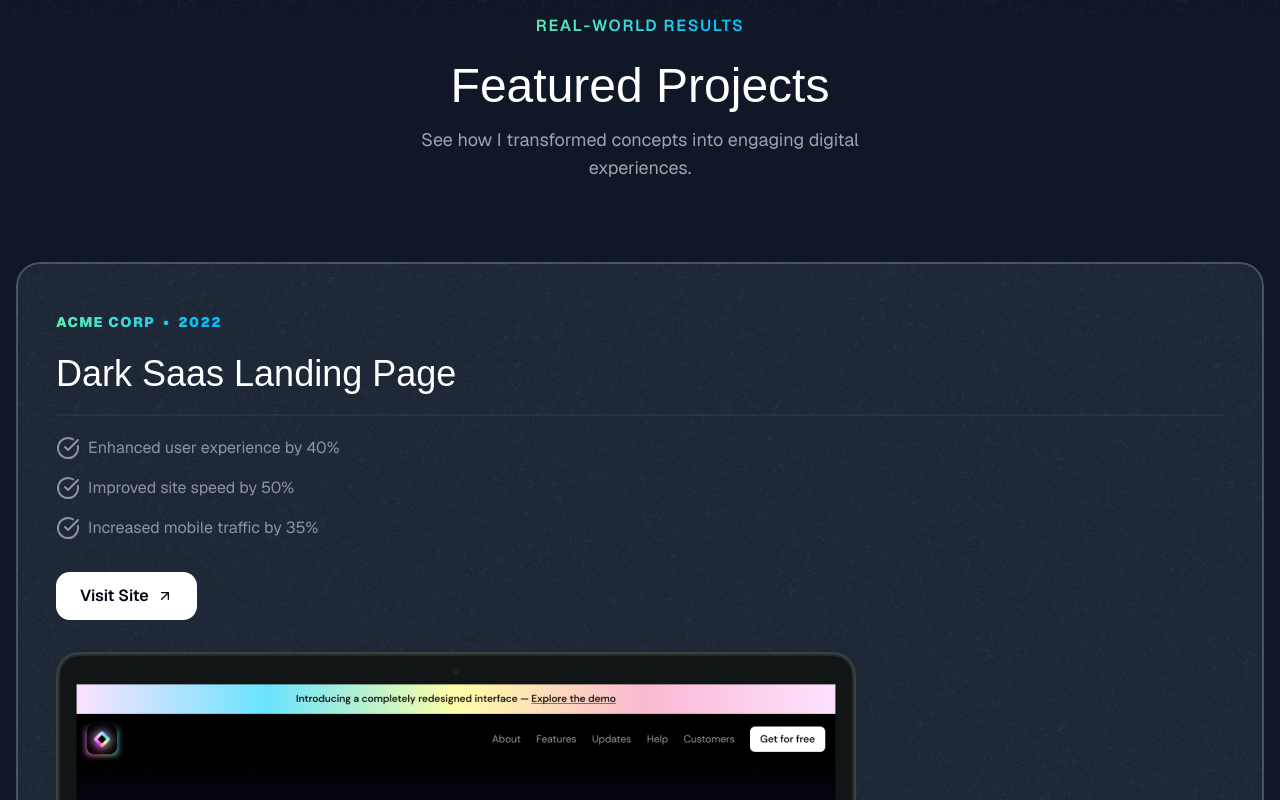
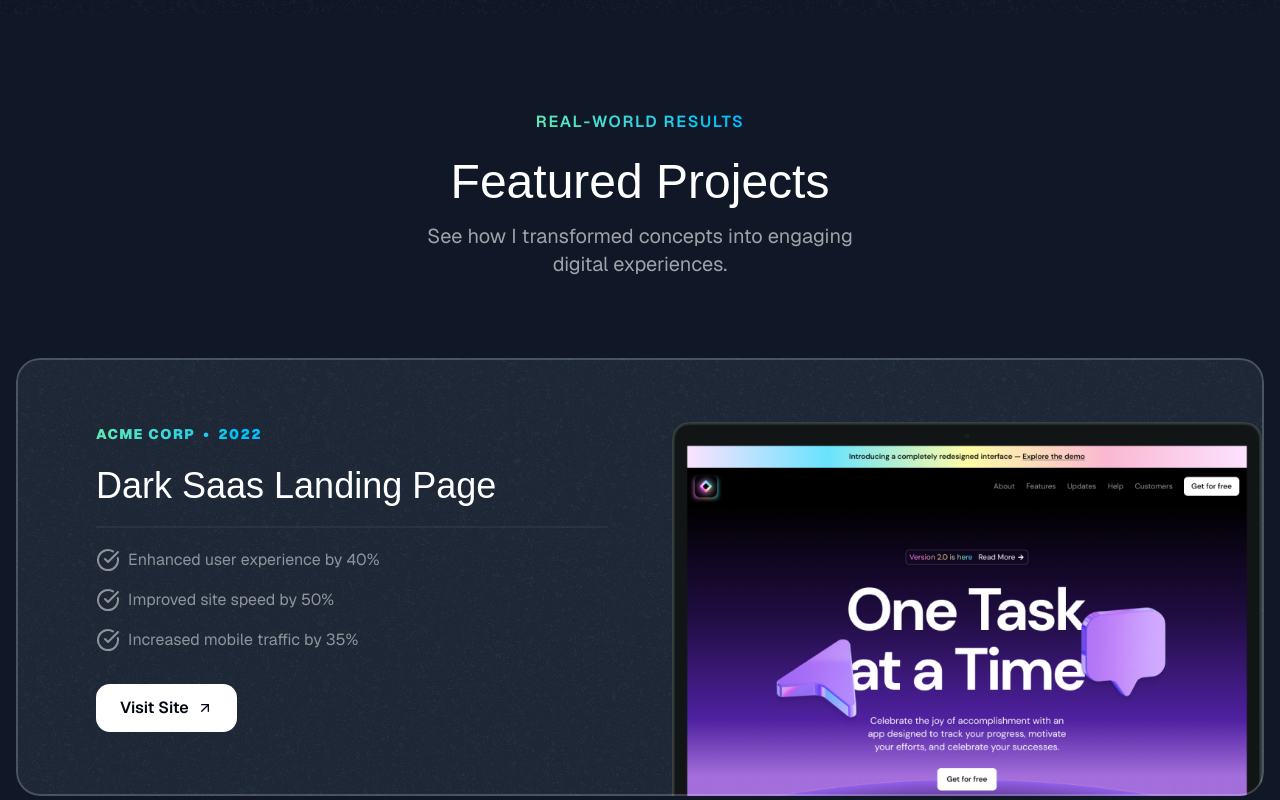
Before and after one commit to echozyr2001/portfolio, a Next.js app: page / in a window 1280 px wide. Shown: the part 780-1580 px from the top of the page. Built offline with nearby package versions, Linux system fonts and the light colour scheme; a web font is replaced by a local one.

Commit message:
Projects desktop style

```diff
--- a/components/sections/Projects.tsx
+++ b/components/sections/Projects.tsx
@@ -46,7 +46,7 @@
 
 export function Projects() {
   return (
-    <div className="pb-16">
+    <div className="pb-16 lg:py-24">
       <div className="container">
         {/* 渐变文字，外层使用 div
         包裹，目的是让渐变能从文字的开头到结尾，而不是容器的开头到结尾 */}
@@ -58,7 +58,7 @@
         <h2 className="font-serif text-3xl md:text-5xl text-center mt-6">
           Featured Projects
         </h2>
-        <p className="text-center text-white/60 mt-4 md:text-lg max-w-md mx-auto">
+        <p className="text-center text-white/60 mt-4 md:text-lg lg:text-xl max-w-md mx-auto">
           See how I transformed concepts into engaging digital experiences.
         </p>
 
@@ -68,13 +68,15 @@
             // 设置 after:pointer-events-none 防止点击事件被阻挡
             <div
               key={project.title}
-              className="bg-gray-800 rounded-3xl relative z-0 overflow-hidden after:z-10 after:content-[''] after:absolute after:inset-0 after:outline-2 after:-outline-offset-2 after:rounded-3xl after:outline-white/20 px-8 pt-8 after:pointer-events-none md:px-10 md:pt-12"
+              className="bg-gray-800 rounded-3xl relative z-0 overflow-hidden after:z-10 after:content-[''] after:absolute after:inset-0 after:outline-2 after:-outline-offset-2 after:rounded-3xl after:outline-white/20 px-8 pt-8 after:pointer-events-none md:px-10 md:pt-12 lg:pt-16 lg:px-20"
             >
               <div
                 className="absolute inset-0 -z-10 opacity-5"
                 style={{ backgroundImage: `url(${grainImage.src})` }}
-              ></div>
-              <div className="bg-gradient-to-r from-emerald-300 to-sky-400 inline-flex gap-2 font-black uppercase tracking-widest text-sm text-transparent bg-clip-text  ">
+              />
+              <div className="lg:grid-cols-2 lg:grid lg:gap-16">
+                <div className="lg:pb-16">
+                  <div className="bg-gradient-to-r from-emerald-300 to-sky-400 inline-flex gap-2 font-black uppercase tracking-widest text-sm text-transparent bg-clip-text">
                     <span>{project.company}</span>
                     <span>&bull;</span>
                     <span>{project.year}</span>
@@ -104,12 +106,15 @@
                       <ArrowUpRight className="size-4 " />
                     </button>
                   </a>
-
+                </div>
+                <div className="relative">
                   <Image
                     src={project.image}
                     alt={project.title}
-                className="mt-8 -mb-4 md:-mb-0"
+                    className="mt-8 -mb-4 md:-mb-0 lg:mt-0 lg:absolute lg:h-full lg:w-auto lg:max-w-none"
                   />
+                </div>
+              </div>
             </div>
           ))}
         </div>
```
Lines whose indentation alone changed are shown as unchanged.
